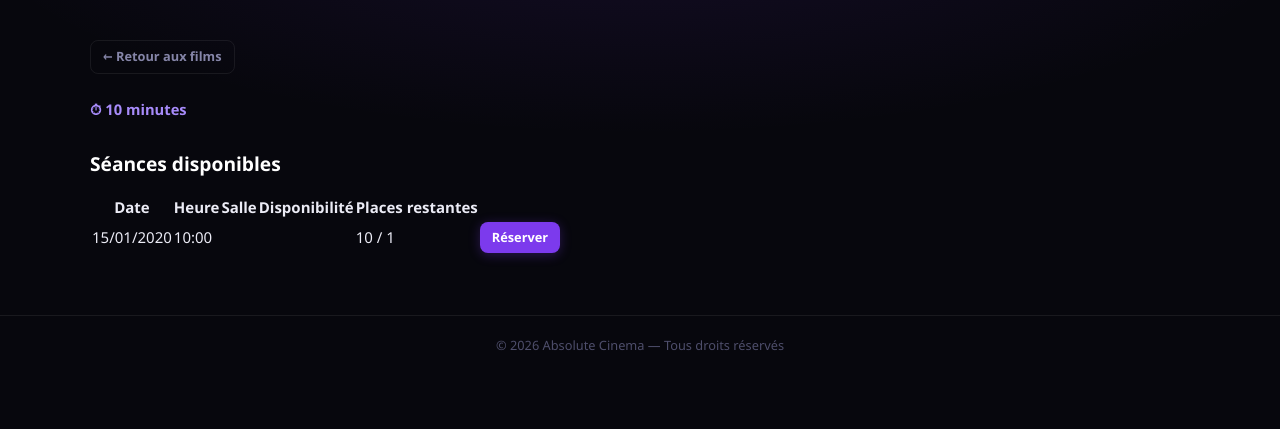
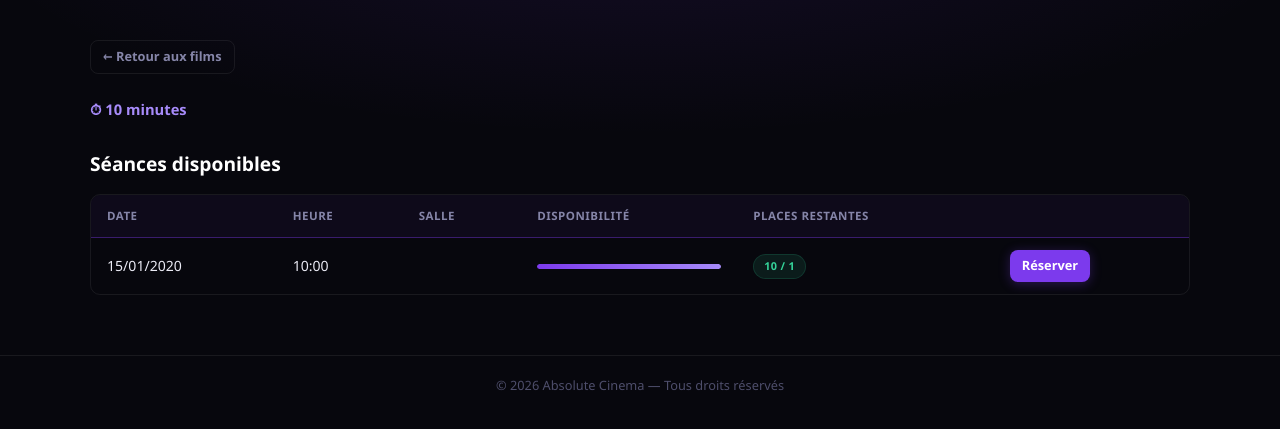
Before and after one commit to shellyshells/new-cinema, a PHP site: template app/views/movies/show.php in a window 1280 px wide. Shown: the part 65-494 px from the top of the page. Run offline with PHP 8.4, Linux system fonts and the light colour scheme; the visitor is signed in with stand-in values (Sample User, id 1); the template is opened without the code that fills it: most values are stand-ins (such as "Sample title", 1, 10 or a date in 2020); data that the repository does not hold is empty.

Commit message:
feat: card, table, alert, tag, and movie styles

```diff
--- /dev/null
+++ b/public/css/alerts.css
@@ -0,0 +1,21 @@
+.msg {
+    padding: 12px 16px;
+    border-radius: 8px;
+    font-size: 0.88rem;
+    margin-bottom: 18px;
+    display: flex;
+    align-items: center;
+    gap: 8px;
+}
+
+.msg-ok {
+    background: rgba(52, 211, 153, 0.1);
+    border: 1px solid rgba(52, 211, 153, 0.2);
+    color: var(--good);
+}
+
+.msg-err {
+    background: rgba(248, 113, 113, 0.1);
+    border: 1px solid rgba(248, 113, 113, 0.2);
+    color: var(--bad);
+}
--- /dev/null
+++ b/public/css/cards.css
@@ -0,0 +1,10 @@
+.card {
+    background: var(--surface);
+    border: 1px solid var(--line);
+    border-radius: var(--curve-lg);
+    padding: 24px;
+}
+
+.card-tight {
+    padding: 18px;
+}
--- a/public/css/main.css
+++ b/public/css/main.css
@@ -8,4 +8,9 @@
 @import url('nav.css');
 @import url('footer.css');
 @import url('buttons.css');
+@import url('cards.css');
 @import url('forms.css');
+@import url('alerts.css');
+@import url('tables.css');
+@import url('tags.css');
+@import url('movies.css');
--- /dev/null
+++ b/public/css/movies.css
@@ -0,0 +1,100 @@
+.films {
+    display: grid;
+    grid-template-columns: repeat(auto-fill, minmax(250px, 1fr));
+    gap: 20px;
+}
+
+.film {
+    background: var(--surface);
+    border: 1px solid var(--line);
+    border-radius: var(--curve-lg);
+    padding: 22px;
+    display: flex;
+    flex-direction: column;
+    gap: 10px;
+    transition: border-color 0.2s, transform 0.2s;
+}
+
+.film:hover {
+    border-color: var(--accent);
+    transform: translateY(-2px);
+}
+
+.film-icon {
+    font-size: 2.2rem;
+}
+
+.film-title {
+    font-size: 1rem;
+    font-weight: 700;
+    color: #fff;
+}
+
+.film-desc {
+    font-size: 0.85rem;
+    color: var(--ink-faded);
+    flex: 1;
+    line-height: 1.5;
+}
+
+.film-info {
+    display: flex;
+    align-items: center;
+    gap: 6px;
+    font-size: 0.8rem;
+    color: var(--accent-bright);
+    font-weight: 600;
+}
+
+.show-row {
+    display: flex;
+    align-items: center;
+    gap: 14px;
+    flex-wrap: wrap;
+}
+
+.seats-bar {
+    flex: 1;
+    height: 5px;
+    background: var(--line);
+    border-radius: 10px;
+    overflow: hidden;
+    min-width: 70px;
+}
+
+.seats-bar span {
+    display: block;
+    height: 100%;
+    background: linear-gradient(90deg, var(--accent), var(--accent-bright));
+    border-radius: 10px;
+}
+
+.empty {
+    text-align: center;
+    padding: 50px 20px;
+    color: var(--ink-faded);
+}
+
+.empty-icon {
+    font-size: 2.5rem;
+    opacity: 0.3;
+    margin-bottom: 14px;
+}
+
+.empty h3 {
+    font-size: 1rem;
+    color: var(--ink);
+    margin-bottom: 6px;
+}
+
+@media (max-width: 700px) {
+    .films {
+        grid-template-columns: 1fr 1fr;
+    }
+}
+
+@media (max-width: 480px) {
+    .films {
+        grid-template-columns: 1fr;
+    }
+}
--- /dev/null
+++ b/public/css/tables.css
@@ -0,0 +1,39 @@
+.tbl-wrap {
+    overflow-x: auto;
+    border-radius: var(--curve);
+    border: 1px solid var(--line);
+}
+
+table {
+    width: 100%;
+    border-collapse: collapse;
+    font-size: 0.88rem;
+}
+
+thead tr {
+    background: rgba(124,58,237,0.06);
+    border-bottom: 1px solid var(--line-accent);
+}
+
+th {
+    padding: 12px 16px;
+    text-align: left;
+    font-size: 0.72rem;
+    font-weight: 700;
+    text-transform: uppercase;
+    letter-spacing: 0.5px;
+    color: var(--ink-faded);
+}
+
+td {
+    padding: 12px 16px;
+    border-bottom: 1px solid var(--line);
+}
+
+tbody tr:last-child td {
+    border-bottom: none;
+}
+
+tbody tr:hover {
+    background: var(--surface-hover);
+}
--- /dev/null
+++ b/public/css/tags.css
@@ -0,0 +1,33 @@
+.tag {
+    display: inline-block;
+    padding: 3px 10px;
+    border-radius: 20px;
+    font-size: 0.68rem;
+    font-weight: 700;
+    text-transform: uppercase;
+    letter-spacing: 0.3px;
+}
+
+.tag-admin {
+    background: rgba(124,58,237,0.15);
+    color: var(--accent-bright);
+    border: 1px solid rgba(124,58,237,0.25);
+}
+
+.tag-user {
+    background: rgba(255,255,255,0.04);
+    color: var(--ink-faded);
+    border: 1px solid var(--line);
+}
+
+.tag-open {
+    background: rgba(52, 211, 153, 0.1);
+    color: var(--good);
+    border: 1px solid rgba(52, 211, 153, 0.15);
+}
+
+.tag-full {
+    background: rgba(248, 113, 113, 0.1);
+    color: var(--bad);
+    border: 1px solid rgba(248, 113, 113, 0.15);
+}
```
